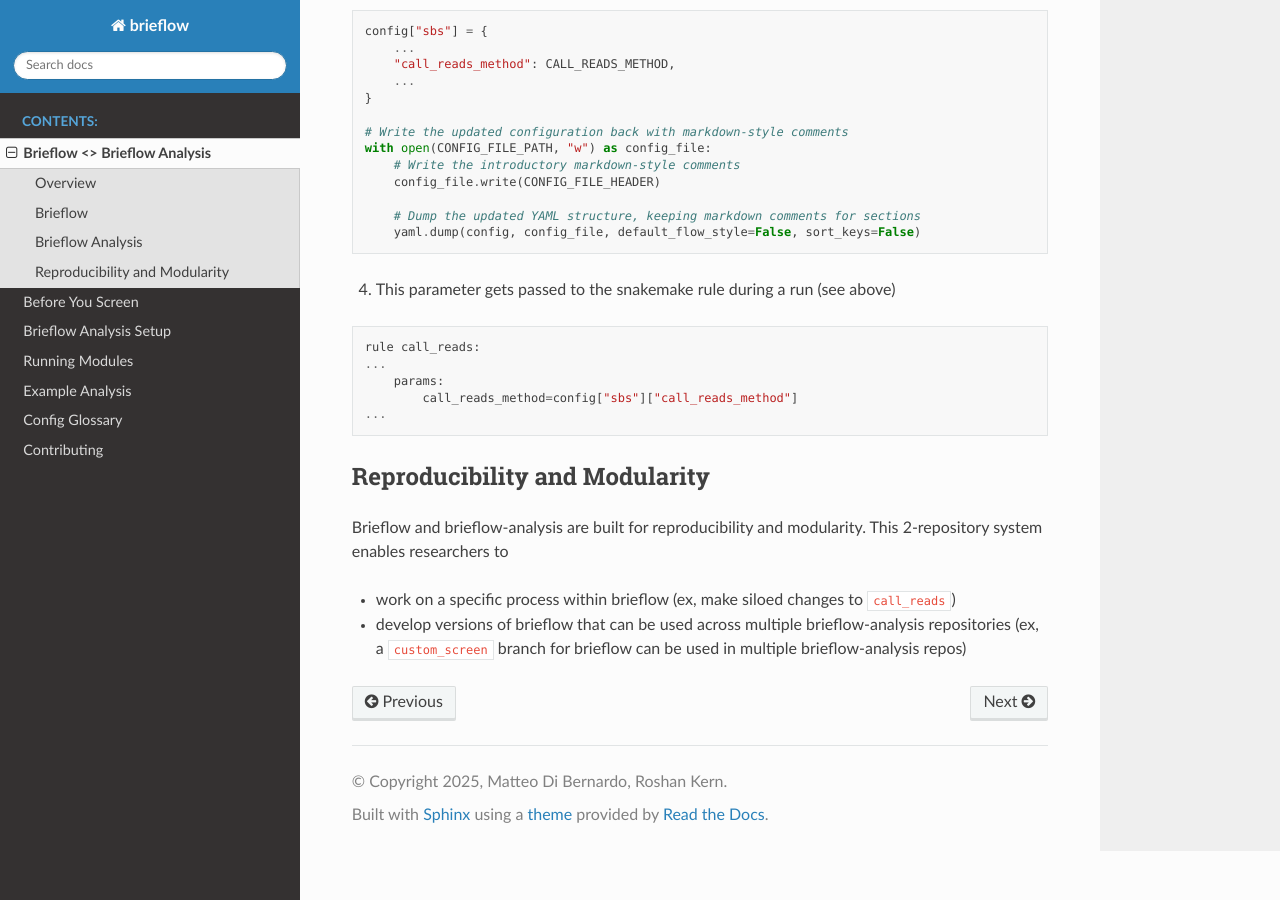
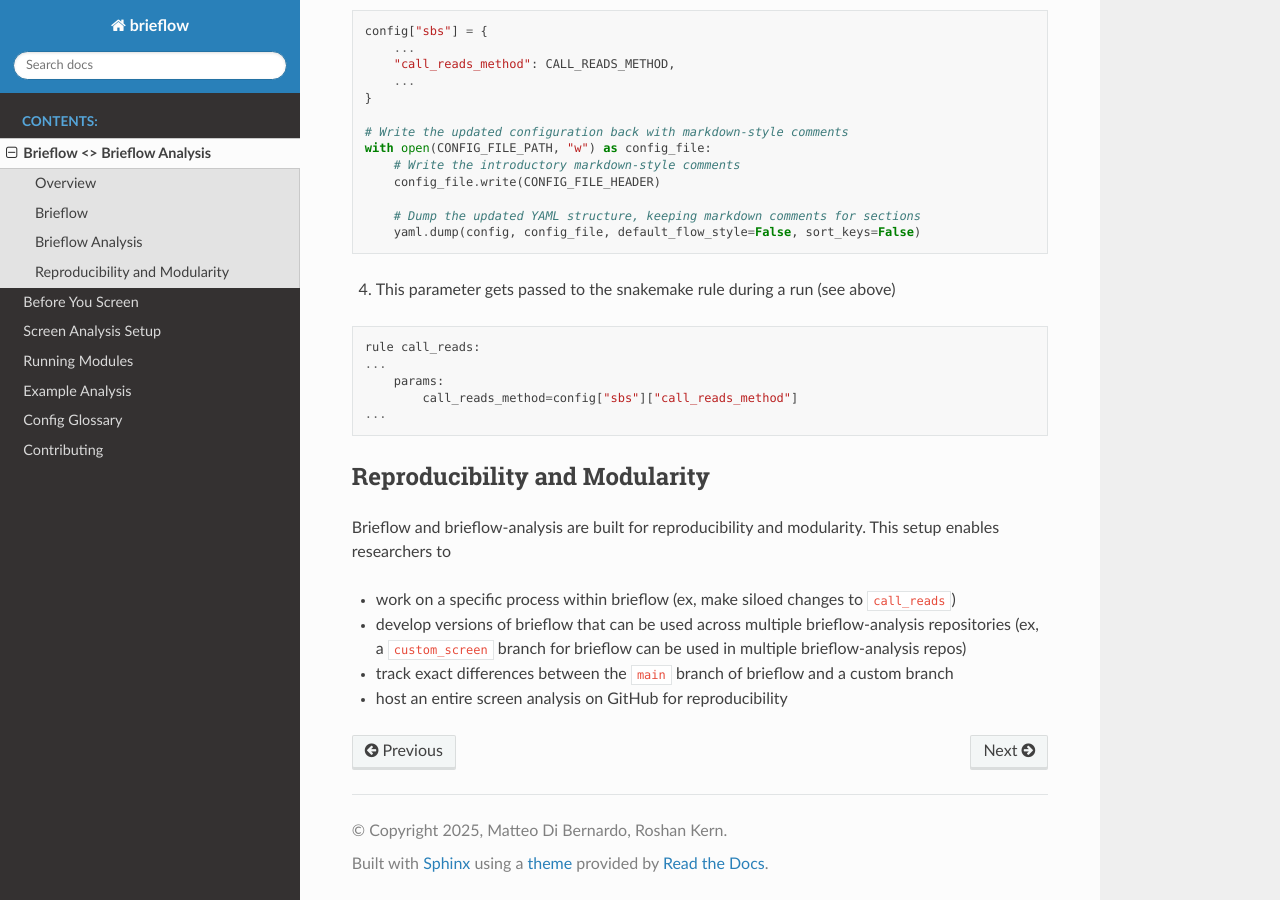
Before and after one commit to cheeseman-lab/brieflow, a Sphinx documentation site: the page built from docs/source/brieflow_brieflow_analysis.md, in a window 1280 px wide and 900 px high, scrolled down 2939 px. Built offline with Sphinx 7.4.7 and the Read the Docs theme 3.1.0, drawn with Linux system fonts in a browser that asks for light colours.

Commit message:
update docs

```diff
--- a/docs/source/brieflow_brieflow_analysis.md
+++ b/docs/source/brieflow_brieflow_analysis.md
@@ -139,6 +139,8 @@ rule call_reads:
 ## Reproducibility and Modularity
 
 Brieflow and brieflow-analysis are built for reproducibility and modularity.
-This 2-repository system enables researchers to
+This setup enables researchers to
 - work on a specific process within brieflow (ex, make siloed changes to `call_reads`)
 - develop versions of brieflow that can be used across multiple brieflow-analysis repositories (ex, a `custom_screen` branch for brieflow can be used in multiple brieflow-analysis repos)
+- track exact differences between the `main` branch of brieflow and a custom branch
+- host an entire screen analysis on GitHub for reproducibility
```
Also changed, not shown: docs/source/brieflow_analysis_setup.md (deleted, +0 -10 lines), docs/source/index.md (+1 -1 lines), docs/source/screen_analysis_setup.md (added, +9 -0 lines), docs/source/conf.py (line endings or trailing spaces), 1 other file.
